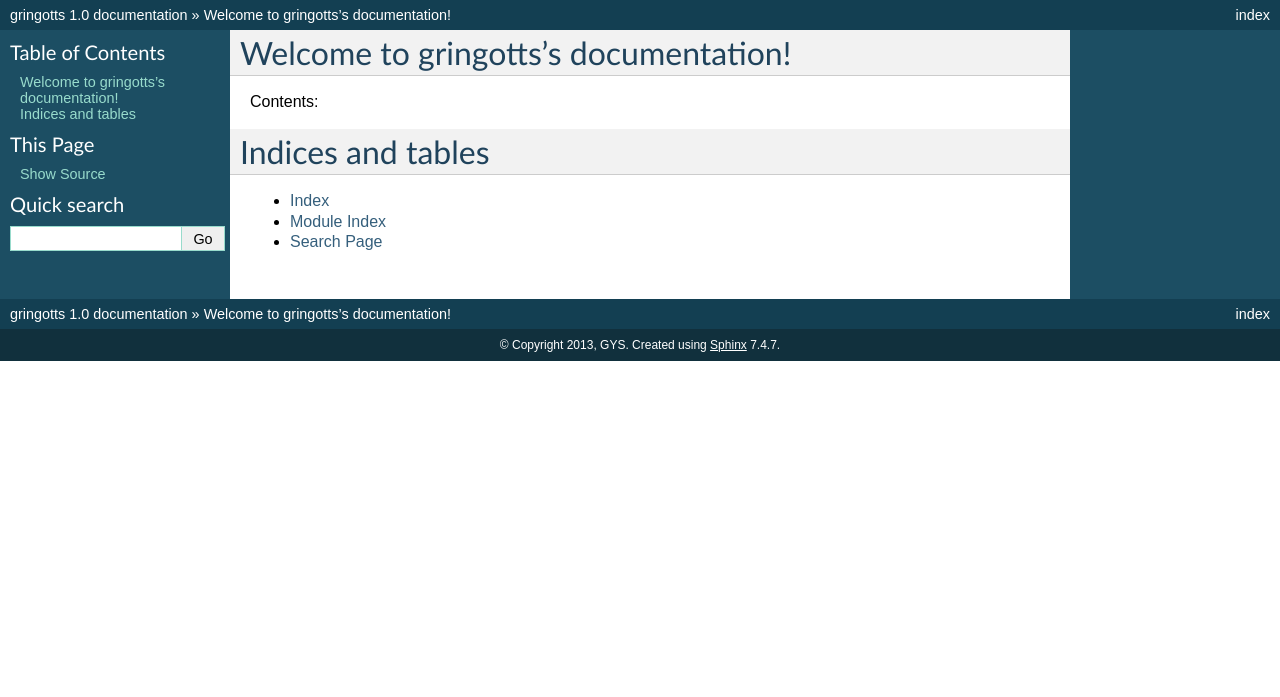
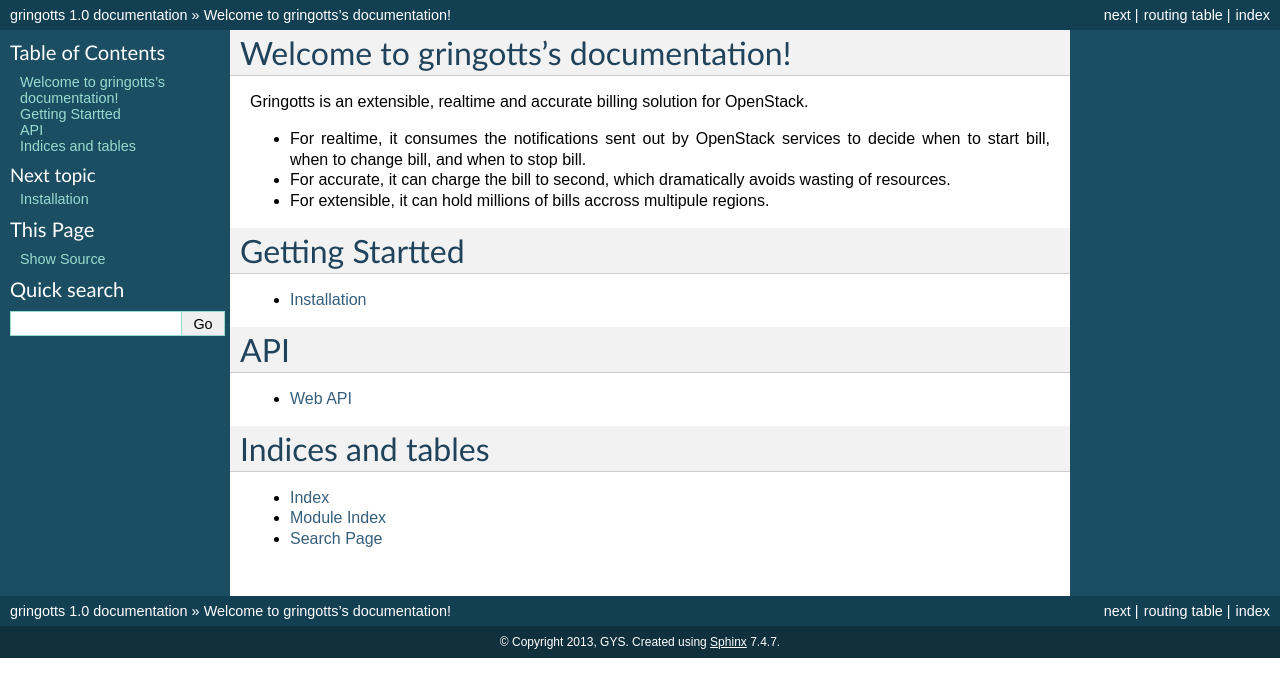
Before and after one commit to unitedstack/gringotts, a Sphinx documentation site: the page built from doc/source/index.rst, in a window 1280 px wide. Shown: the top 697 px of the page. Built offline with Sphinx 7.4.7, drawn with Linux system fonts in a browser that asks for light colours.

Commit message:
Add installation documents
Change-Id: I94ca4ba5e3b03fe959dd5d30f767ffa0b7933577

```diff
--- a/doc/source/conf.py
+++ b/doc/source/conf.py
@@ -26,7 +26,7 @@ import sys, os
 # Add any Sphinx extension module names here, as strings. They can be extensions
 # coming with Sphinx (named 'sphinx.ext.*') or your custom ones.
 extensions = [
-    'sphinxcontrib-httpdomain'
+    'sphinxcontrib.httpdomain'
 ]
 
 # Add any paths that contain templates here, relative to this directory.
--- a/doc/source/index.rst
+++ b/doc/source/index.rst
@@ -6,11 +6,26 @@
 Welcome to gringotts's documentation!
 =====================================
 
-Contents:
+Gringotts is an extensible, realtime and accurate billing solution for OpenStack.
 
+* For realtime, it consumes the notifications sent out by OpenStack services to decide when to start bill, when to change bill, and when to stop bill.
+* For accurate, it can charge the bill to second, which dramatically avoids wasting of resources.
+* For extensible, it can hold millions of bills accross multipule regions.
+
+
+Getting Startted
+================
 .. toctree::
    :maxdepth: 2
 
+   installation
+
+API
+===
+.. toctree::
+   :maxdepth: 1
+
+   webapi/index
 
 
 Indices and tables
--- /dev/null
+++ b/doc/source/webapi/index.rst
@@ -0,0 +1,7 @@
+Web API
+=======
+
+.. toctree::
+    :maxdepth: 1
+
+    v1
```
Also changed, not shown: doc/source/installation.rst (added, +70 -0 lines), doc/source/webapi/v1.rst (added, +20 -0 lines).
